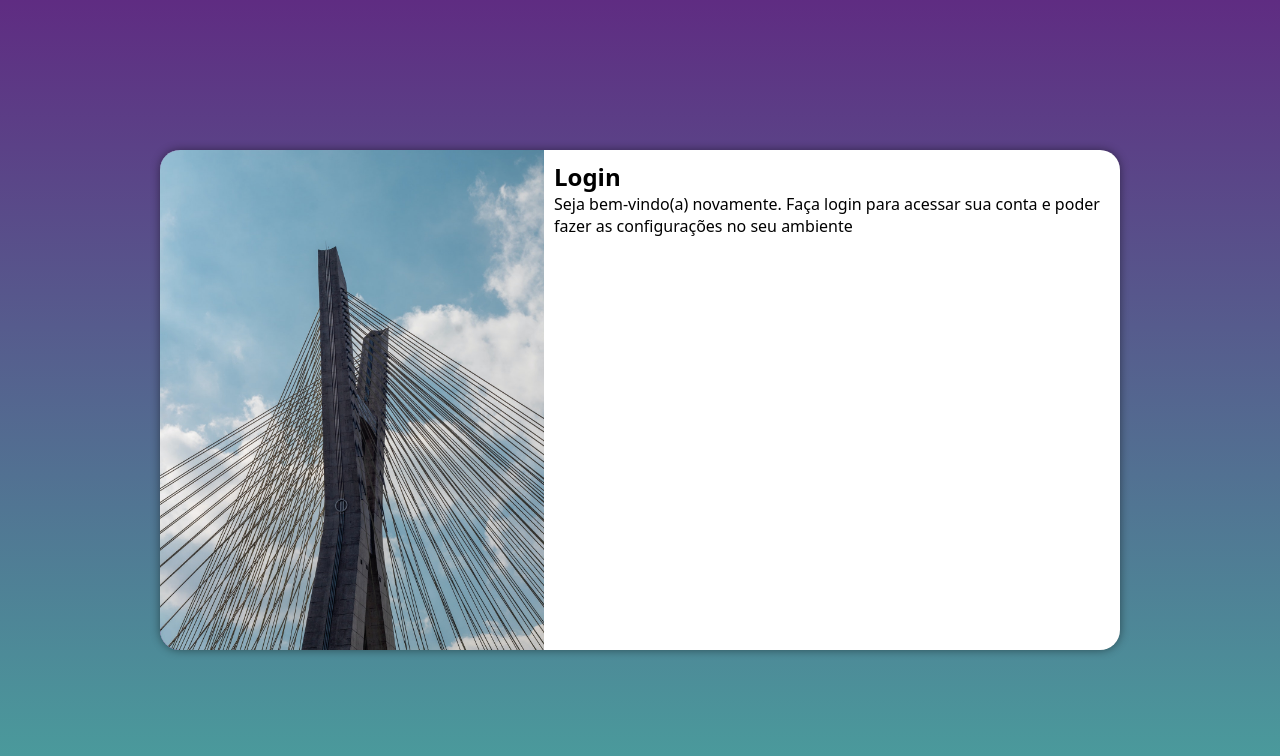
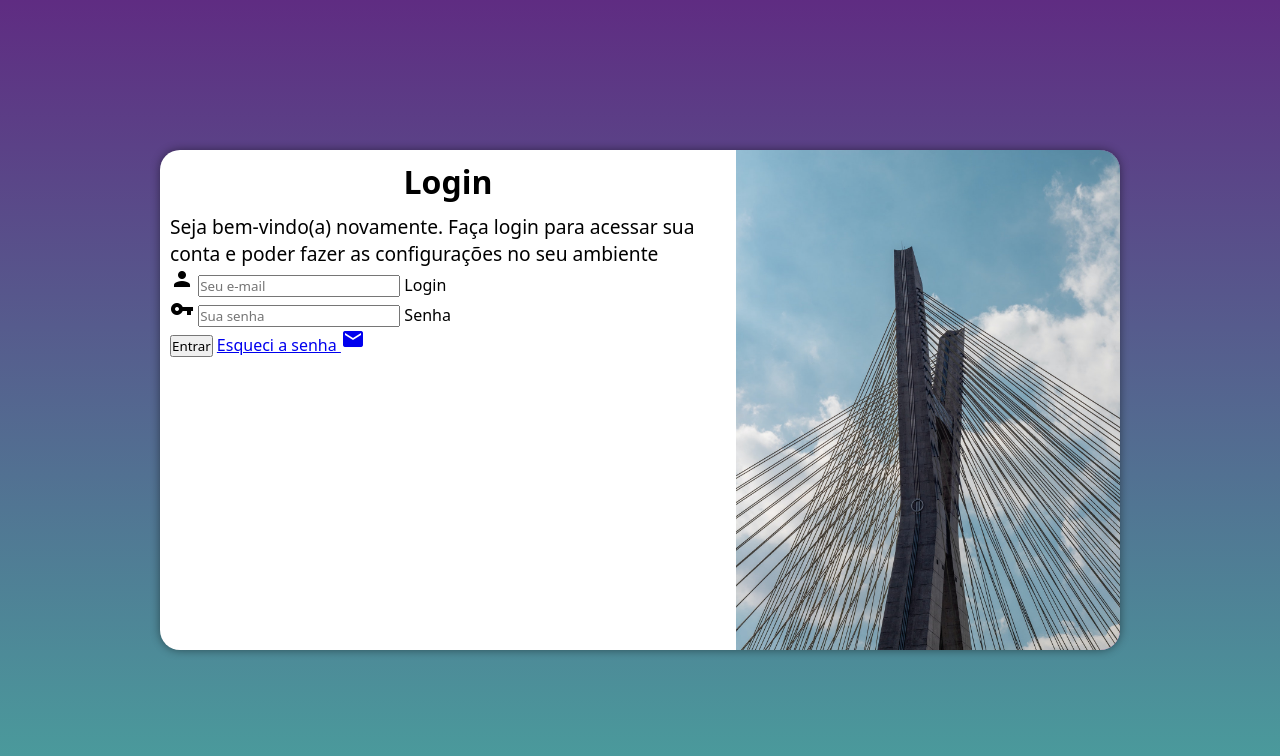
Before and after one commit to eiqen/projeto-login, a plain HTML site: page index.html in a window 1280 px wide. Drawn offline with Linux system fonts and the light colour scheme.

Commit message:
Formulário feito

```diff
--- a/estilos/media-query.css
+++ b/estilos/media-query.css
@@ -20,6 +20,7 @@
     section#login > div#formulario {
         float: right;
         width: 65%;
+        padding: 10px;
     }
 }
 
@@ -34,13 +35,22 @@
     }
 
     section#login > div#imagem {
-        float: left;
+        float: right;
         width: 40%;
         height: 100%;
     }
 
     section#login > div#formulario {
-        float: right;
+        float: left;
         width: 60%;
+        padding: 10px;
+    }
+
+    div#formulario > h1 {
+        font-size: 2em;
+    }
+
+    div#formulario > p {
+        font-size: 1.2em;
     }
 }
--- a/estilos/style.css
+++ b/estilos/style.css
@@ -51,5 +51,14 @@
 
     section#login > div#formulario {
         display: block;
-        padding: 10px;
+        padding: 9px;
     }
+
+    div#formulario > h1 {
+        text-align: center;
+        margin-bottom: 10px;
+    }
+
+    div#formulario > p {
+        font-size: 0.8em;
+    }
--- a/index.html
+++ b/index.html
@@ -4,6 +4,7 @@
     <meta charset="UTF-8">
     <meta name="viewport" content="width=device-width, initial-scale=1.0">
     <title>Login</title>
+    <link href="https://fonts.googleapis.com/icon?family=Material+Icons" rel="stylesheet">
     <link rel="stylesheet" href="estilos/style.css">
     <link rel="stylesheet" href="estilos/media-query.css">
 </head>
@@ -16,8 +17,21 @@
             <div id="formulario">
                 <h1>Login</h1>
                 <p>Seja bem-vindo(a) novamente. Faça login para acessar sua conta e poder fazer as configurações no seu ambiente</p>
-                <form action="login.php" method="post">
-
+                <form action="login.php" method="post" autocomplete="on">
+                    <div class="campo">
+                        <span class="material-icons">person</span>
+                        <input type="email" name="login" id="ilogin" placeholder="Seu e-mail" autocomplete="email" required maxlength="30">
+                        <label for="ilogin">Login</label>
+                    </div>
+                    <div class="campo">
+                        <span class="material-icons">vpn_key</span>
+                        <input type="password" name="senha" id="isenha" placeholder="Sua senha" autocomplete="current-password" required minlength="8" maxlength="20">
+                        <label for="isenha">Senha</label>
+                    </div>
+                    <input type="submit" value="Entrar">
+                    <a href="esqueci.html">
+                        Esqueci a senha <span class="material-icons">mail</span>
+                    </a>
                 </form>
             </div>
         </section>
```
